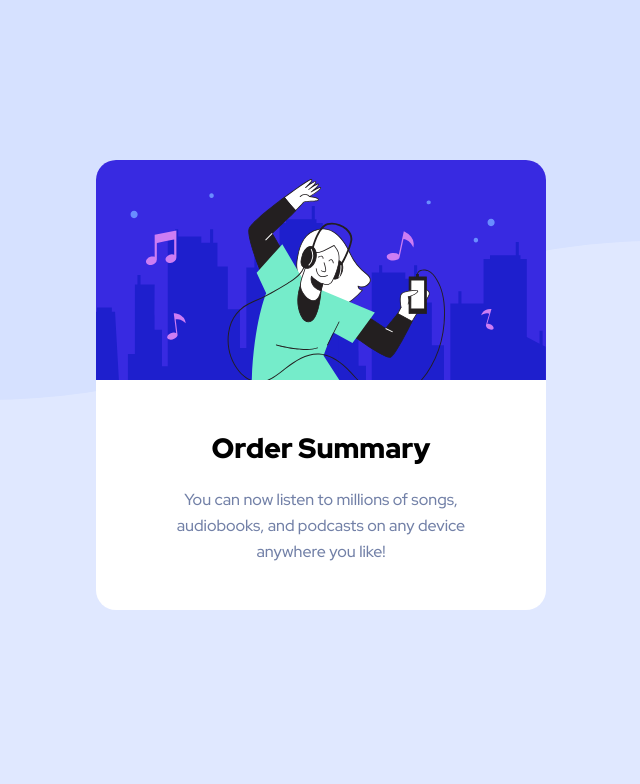
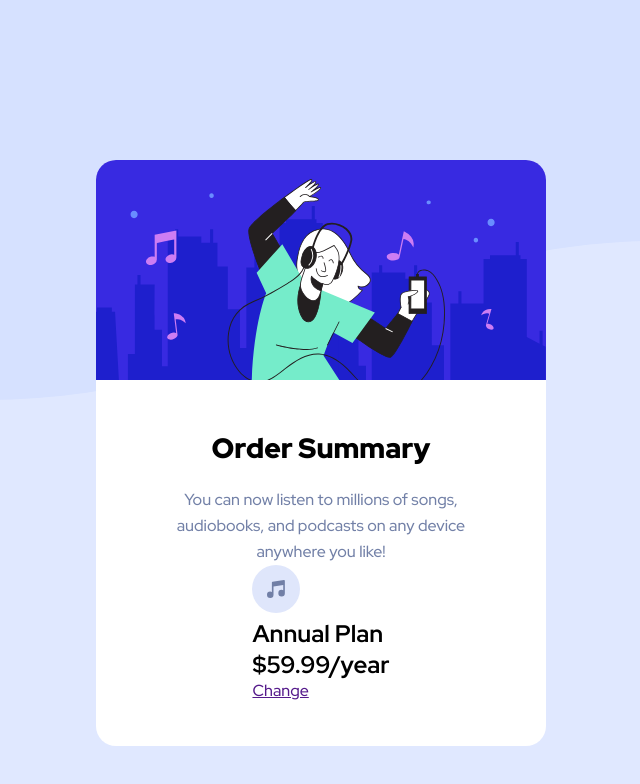
Before and after one commit to NomiDomi/frontendmentor-order-summary-component, a plain HTML site: page src/index.html in a window 1280 px wide. Shown: the whole page, without its empty margins (319-959 px from the left). Drawn offline with Linux system fonts and the light colour scheme.

Commit message:
feat: Added the DOM elements for the subscription part of the card

```diff
--- a/src/index.html
+++ b/src/index.html
@@ -15,6 +15,14 @@
                 <section class="main-container-section">
                     <h1 class="title">Order Summary</h1>
                     <p class="subtitle">You can now listen to millions of songs, audiobooks, and podcasts on any device anywhere you like!</p>
+                    <div class="subscription-container">
+                        <img class="music-icon" src="./images/icon-music.svg" alt="">
+                        <div class="subscription">
+                            <h2 class="text">Annual Plan</h2>
+                            <h2 class="price">$59.99/year</h2>
+                        </div>
+                        <a class="change-button" href="">Change</a>
+                    </div>
                 </section>
             </div>
         </main>
```
